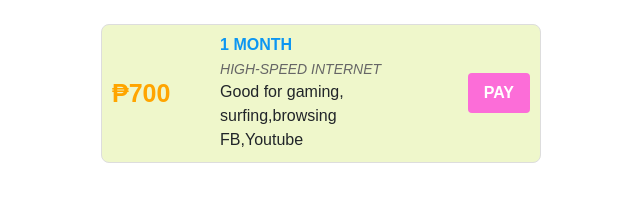
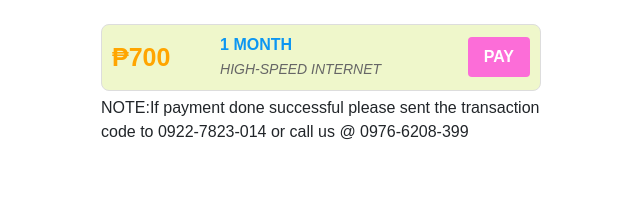
Before and after one commit to sjosep38/wifi_bill, a plain HTML site: page index.html in a window 1280 px wide. Shown: the part 138-340 px from the top of the page, without its empty margins (319-959 px from the left). Drawn offline with nearby package versions, Linux system fonts and the light colour scheme.

Commit message:
Update index.html

```diff
--- a/index.html
+++ b/index.html
@@ -101,14 +101,7 @@
               <div class="price">₱700</div>
               <div class="description">
                 <h5>1 MONTH</h5>
-                <p>
 				<p style="font-style: italic">HIGH-SPEED INTERNET</p>
-					Good for gaming,
-				<br>
-					surfing,browsing
-				<br>FB,Youtube
-				</p>
-
               </div>
               <div class="pay-button">
                 <button class="btn">PAY</button>
@@ -116,86 +109,19 @@
             </div>
           </div>
 
-         <!-- <div class="card" data-amount="1400" >
-		  <div class="card-body">
-              <div class="price">₱1400</div>
-              <div class="description">
-                <h5>3 HOURS</h5>
-                <p>UNLIMITED INTERNET
+
+		    <div class="cardx" >
+				<p>
+					NOTE:If payment done successful please sent the transaction code to
+					0922-7823-014 or call us @ 0976-6208-399
 				<br>
-					5mbps DL / 5mbps UL
+
+
 				</p>
+
               </div>
-              <div class="pay-button">
-                <button class="btn">PAY</button>
-              </div>
-            </div>
+
           </div>
-
-           <div class="card" data-amount="2100" >
-            <div class="card-body">
-              <div class="price">₱15</div>
-              <div class="description">
-                <h5>10 HOURS</h5>
-                <p>UNLIMITED INTERNET
-				<br>
-				5mbps DL / 5mbps UL
-				</p>
-              </div>
-              <div class="pay-button">
-                <button class="btn">PAY</button>
-              </div>
-            </div>
-          </div>
-
-           <div class="card" data-amount="25" >
-            <div class="card-body">
-              <div class="price">₱25</div>
-              <div class="description">
-                <h5>1 DAY</h5>
-                <p>UNLIMITED INTERNET
-				<br>
-				5mbps DL / 5mbps UL
-				 </p>
-              </div>
-              <div class="pay-button">
-                <button class="btn">PAY</button>
-              </div>
-            </div>
-          </div>
-
-          <div class="card" data-amount="100">
-            <div class="card-body">
-              <div class="price">₱100</div>
-              <div class="description">
-                <h5>1 WEEK</h5>
-                <p>UNLIMITED INTERNET
-				<br>
-					5mbps DL / 5mbps UL
-					 </p>
-              </div>
-              <div class="pay-button">
-                <button class="btn" >PAY</button>
-              </div>
-            </div>
-          </div>
-
-          <div class="card" data-amount="299" >
-            <div class="card-body">
-              <div class="price">₱299</div>
-              <div class="description">
-                <h5>1 MONTH</h5>
-                <p>UNLIMITED INTERNET
-				<br>
-					5mbps DL / 5mbps UL
-					 </p>
-              </div>
-              <div class="pay-button">
-                <button class="btn">PAY</button>
-              </div>
-            </div>
-          </div>-->
-
 
   <div class="modal fade" id="mobileNumberModal" tabindex="-1" aria-labelledby="mobileNumberModalLabel" aria-hidden="true">
     <div class="modal-dialog">
```
